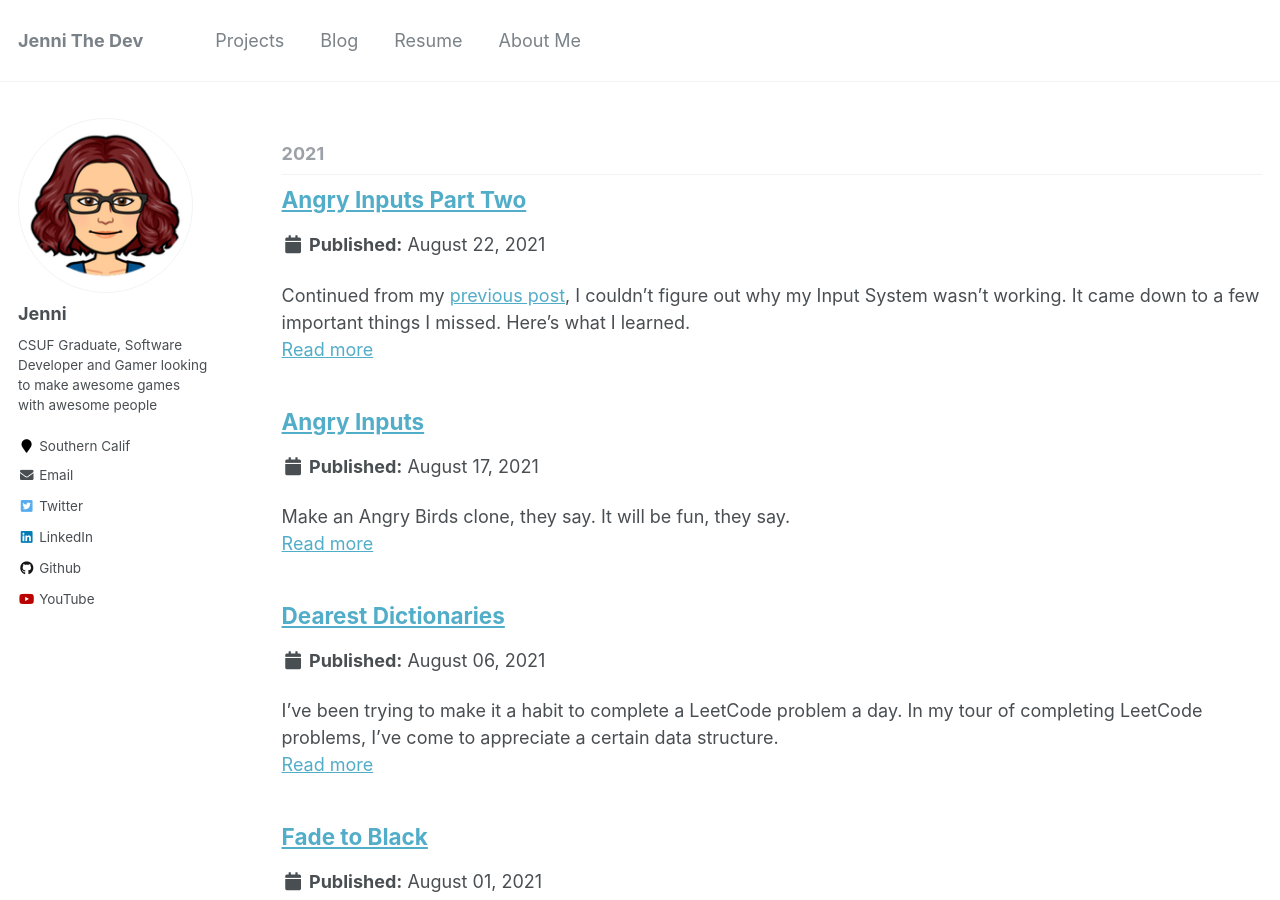
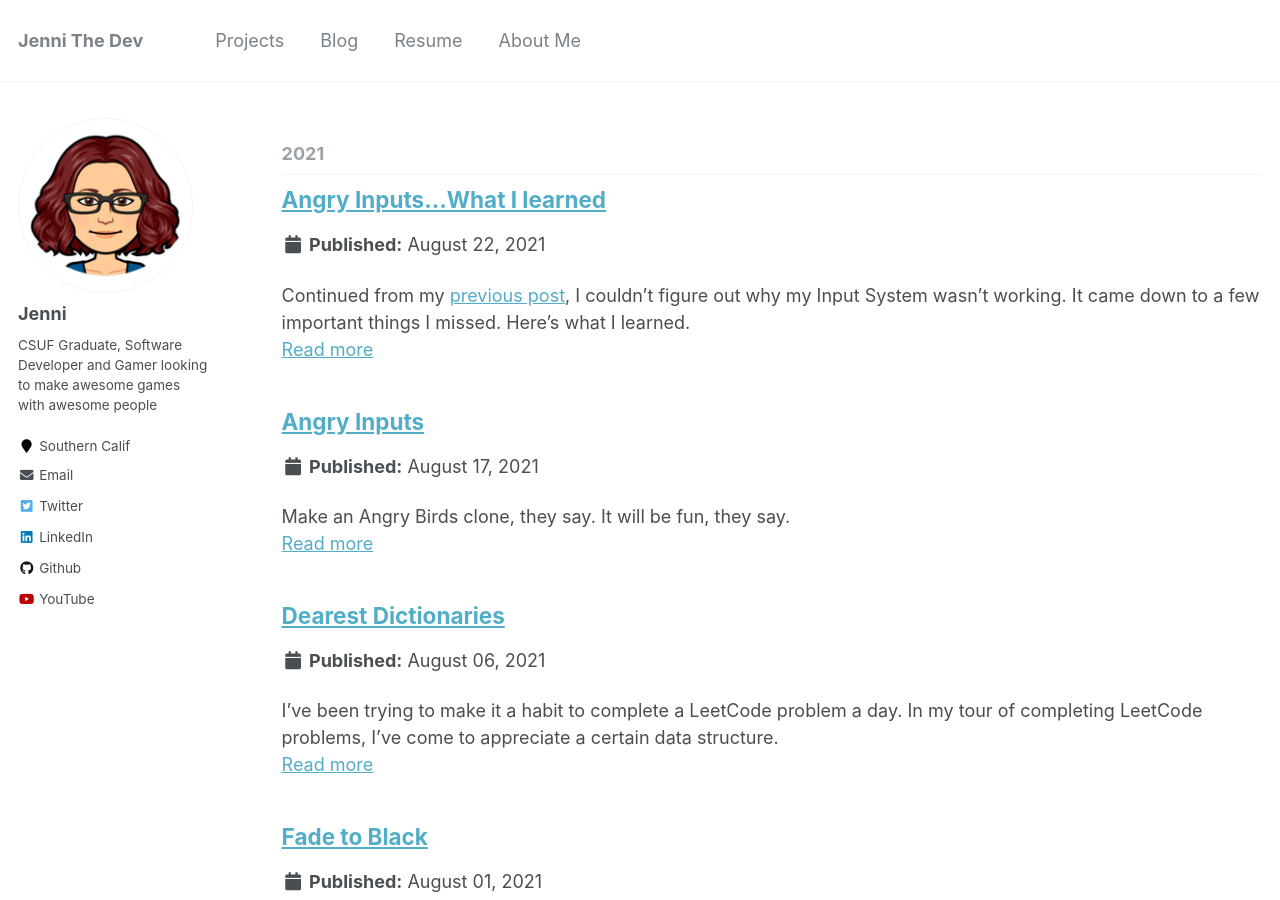
Before and after one commit to JenniTheDev/jennithedev.github.io, a Jekyll site: the page built from _pages/main.html, in a window 1280 px wide and 900 px high. Built offline with Jekyll 4.4.1, drawn with Linux system fonts in a browser that asks for light colours.

Commit message:
Changed blog title

```diff
--- a/_posts/2021-08-22-angryinputsparttwo.md
+++ b/_posts/2021-08-22-angryinputsparttwo.md
@@ -1,5 +1,5 @@
 ---
-title: 'Angry Inputs Part Two'
+title: 'Angry Inputs...What I learned'
 date: 2021-08-22
 permalink: /posts/2021/08/angryinputsparttwo/
 tags:
```
